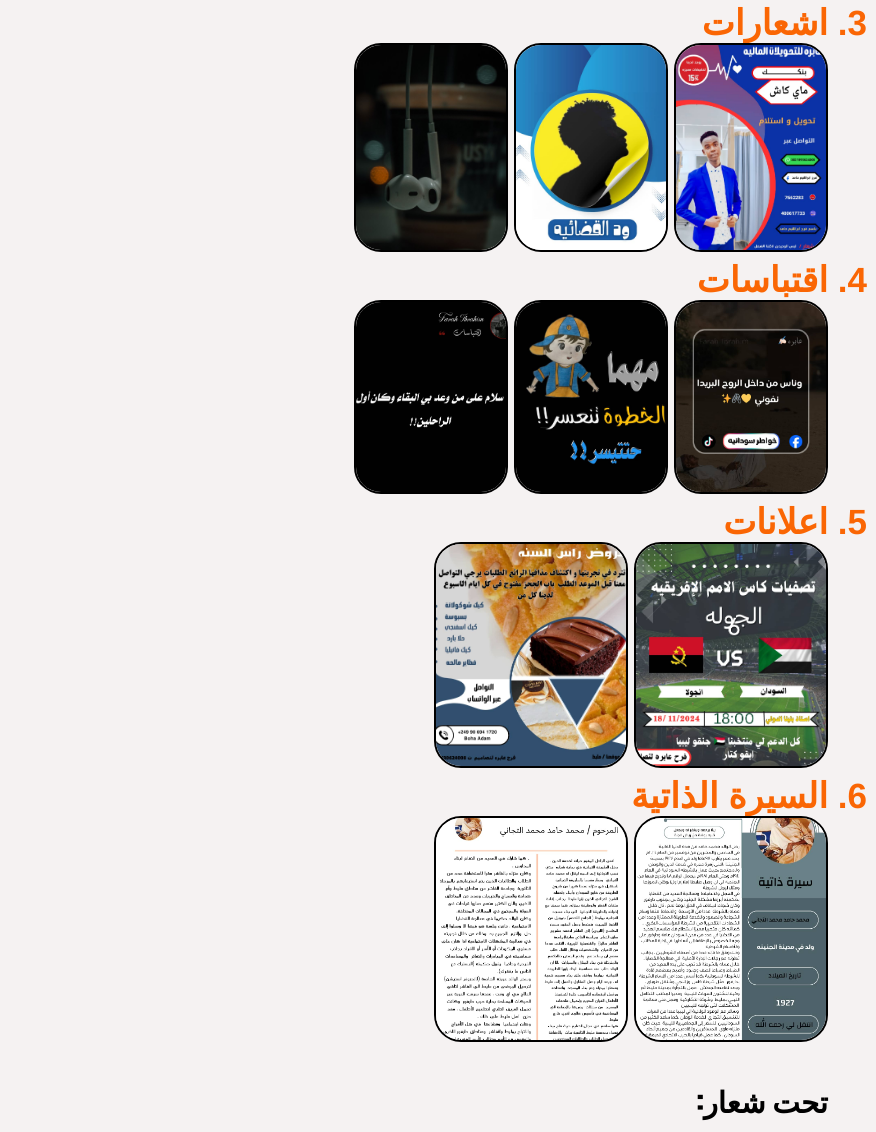
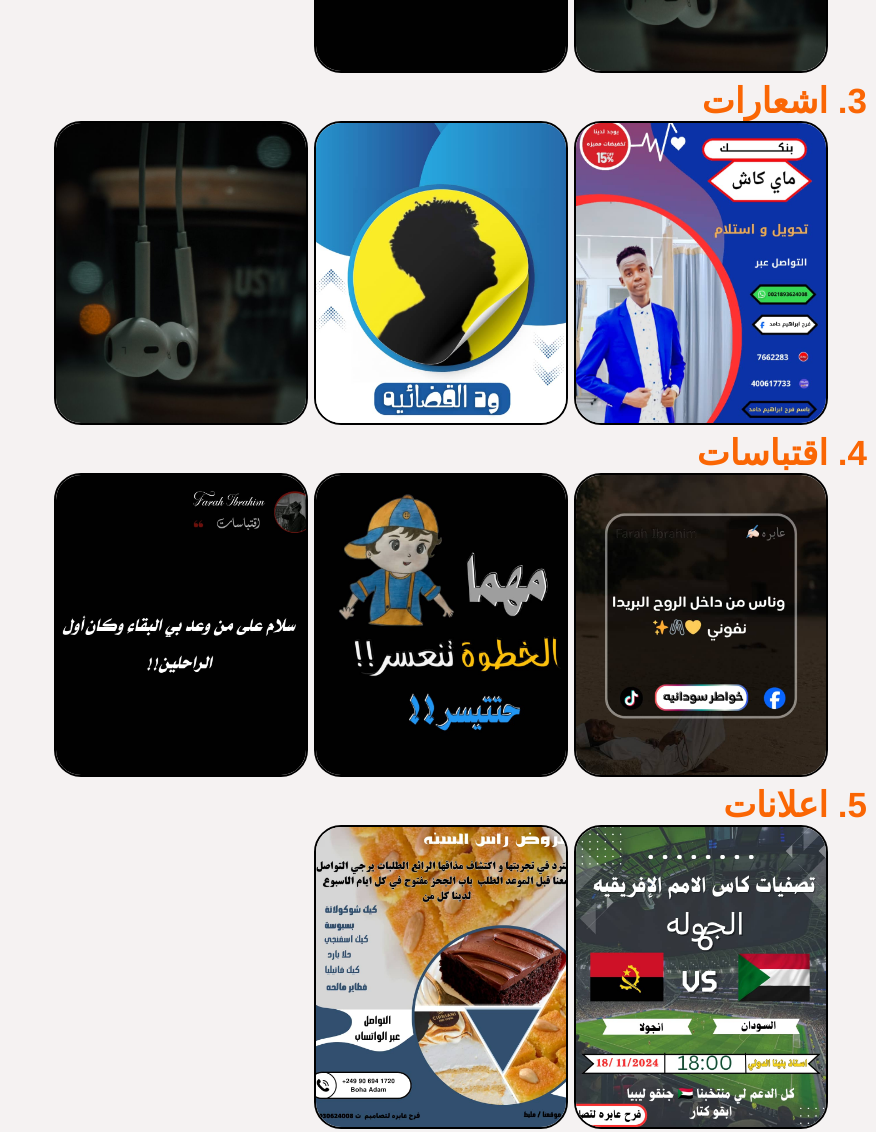
Before and after one commit to x1399/Farah, a plain HTML site: page index.html in a window 1280 px wide. Shown: the part 2056-3188 px from the top of the page, without its empty margins (404-1280 px from the left). Drawn offline with Linux system fonts and the light colour scheme.

Commit message:
Increase image dimensions in index.html
Updated image sizes for better display.

```diff
--- a/index.html
+++ b/index.html
@@ -21,20 +21,26 @@
       <p>انواع التصاميم :</p>
 <ol>
 <li>كروت افراح</li>
-<img src="./IMG-20251130-WA0084.jpg" alt="moniem photo" width="190"height='222'>
-    <img src="./IMG-20251130-WA0083.jpg" alt="moniem photo" width="190"height='222'>
-    <img src="./IMG-20251130-WA0081.jpg" alt="moniem photo" width="190"height='222'>
+<img src="./IMG-20251130-WA0084.jpg" alt="moniem photo" width="250"height='300'>
+    <img src="./IMG-20251130-WA0083.jpg" alt="moniem photo" width="250"height='300'>
+    <img src="./IMG-20251130-WA0081.jpg" alt="moniem photo" width="250"height='300'>
 <li>خلفيات </li>
 <img src="./IMG-20251130-WA0106.jpg" alt="moniem photo"width="250"height='300'>
     <img src="./IMG-20251130-WA0107.jpg" alt="moniem photo"width="250"height='300'>
 <li>اشعارات</li>
-      <img src="IMG-20251201-WA0000.jpg" alt="moniem photo"width="150"height='205'>   <img src="./IMG-20251201-WA0005.jpg" alt="moniem photo"width="150"height='205'> <img src="./IMG-20251130-WA0106.jpg" alt="moniem photo"width="150"height='205'>
+      <img src="IMG-20251201-WA0000.jpg" alt="moniem photo"width="250"height='300'>
+    <img src="./IMG-20251201-WA0005.jpg" alt="moniem photo"width="250"height='300'>
+    <img src="./IMG-20251130-WA0106.jpg" alt="moniem photo"width="250"height='300'>
 <li>اقتباسات</li>
-<img src="./IMG-20251201-WA0072.jpg" alt="moniem photo"width="150"height='190'>         <img src="./IMG-20251201-WA0070.jpg" alt="moniem photo"width="150"height='190'> <img src="./IMG-20251201-WA0073.jpg" alt="moniem photo"width="150"height='190'>
+<img src="./IMG-20251201-WA0072.jpg" alt="moniem photo"width="250"height='300'>
+    <img src="./IMG-20251201-WA0070.jpg" alt="moniem photo"width="250"height='300'>
+    <img src="./IMG-20251201-WA0073.jpg" alt="moniem photo"width="250"height='300'>
 <li>اعلانات</li>
-<img src="/IMG-20251201-WA0085.jpg" alt=" moniem photo" width="190" height="222">      <img src="./IMG-20251201-WA0086.jpg" alt="moniem photo" width="190" height="222">
+<img src="./IMG-20251201-WA0085.jpg" alt=" moniem photo" width="250" height="300">
+    <img src="./IMG-20251201-WA0086.jpg" alt="moniem photo" width="250" height="300">
 <li>السيرة الذاتية </li>
-<img src="IMG-20251201-WA0091.jpg" alt="moniem photo"width="190"height='222'>         <img src="./IMG-20251201-WA0090.jpg" alt="moniem photo"width="190"height='222'>
+<img src="IMG-20251201-WA0091.jpg" alt="moniem photo"width="250"height='300'>
+    <img src="./IMG-20251201-WA0090.jpg" alt="moniem photo"width="250"height='300'>
 </oul>
 <h3>تحت شعار: </h3>
 <p>الدقة في التصميم وثقة في الميعاد</p>
```
